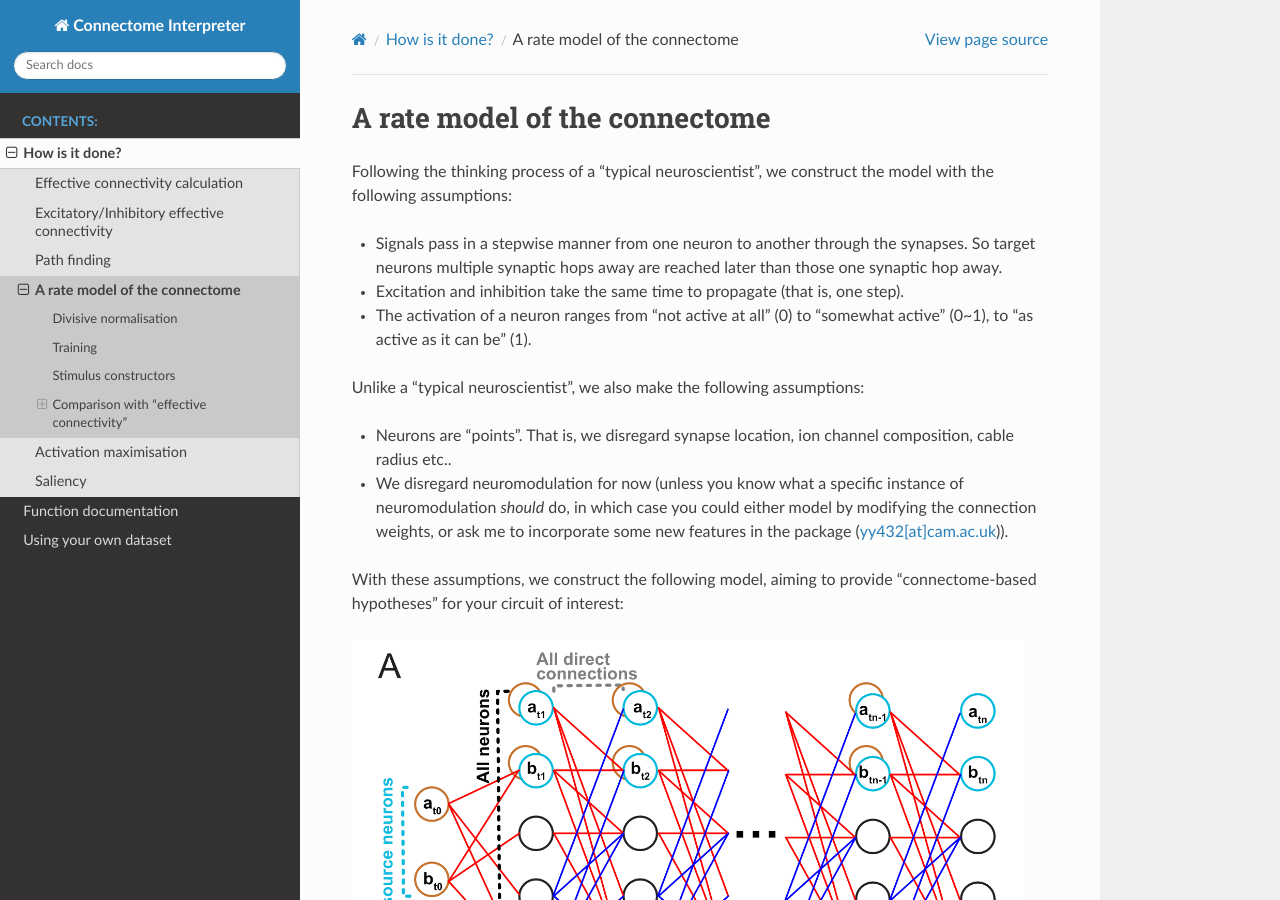
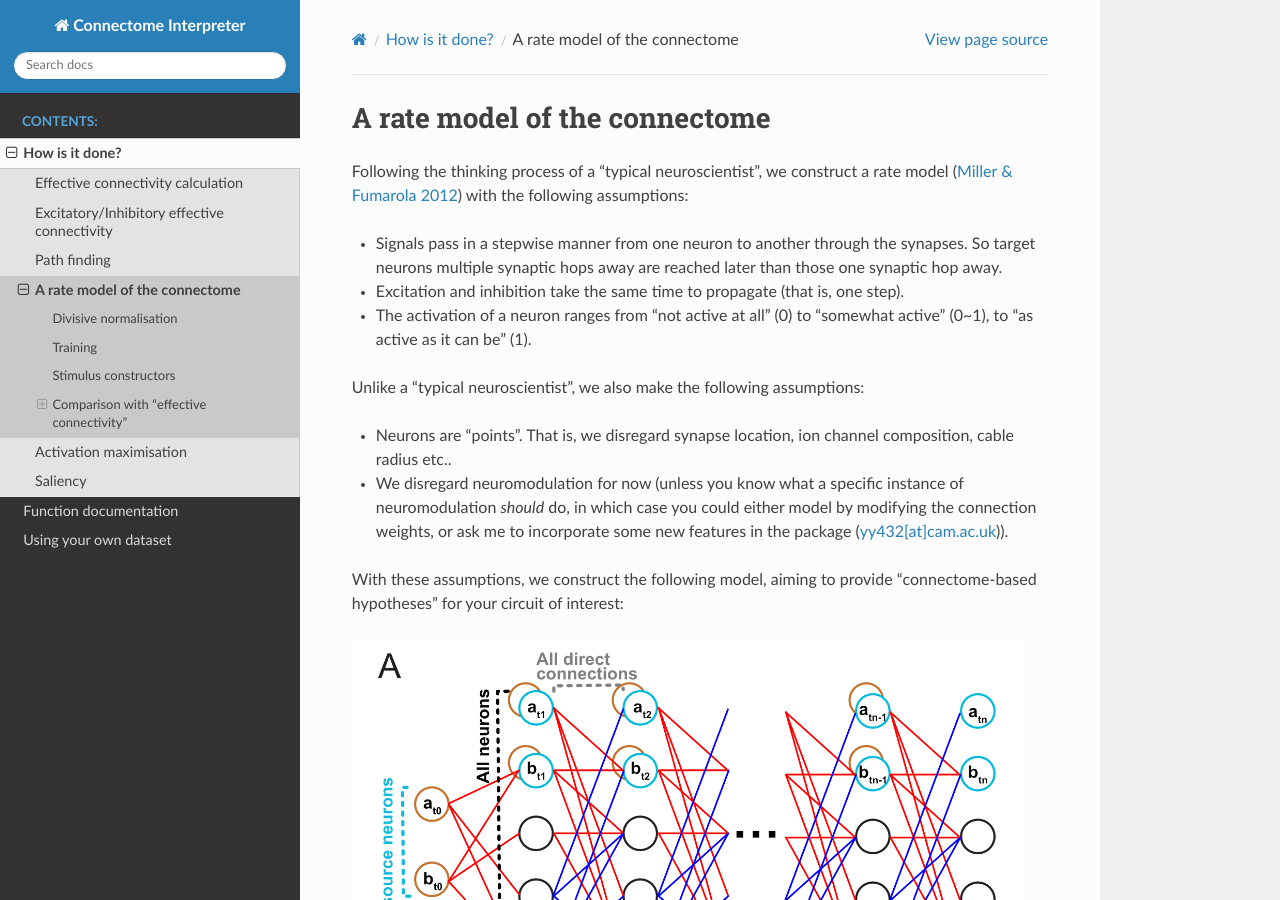
Before and after one commit to YijieYin/connectome_interpreter, a Sphinx documentation site: the page built from docs/tutorials/simple_model.rst, in a window 1280 px wide and 900 px high. Built offline with Sphinx 7.4.7 and the Read the Docs theme 3.1.0, drawn with Linux system fonts in a browser that asks for light colours.

Commit message:
add Miller ref

```diff
--- a/docs/tutorials/simple_model.rst
+++ b/docs/tutorials/simple_model.rst
@@ -1,7 +1,7 @@
 A rate model of the connectome
 =====================================
 
-Following the thinking process of a "typical neuroscientist", we construct the model with the following assumptions:
+Following the thinking process of a "typical neuroscientist", we construct a rate model (`Miller & Fumarola 2012 <https://direct.mit.edu/neco/article-abstract/24/1/25/7727/Mathematical-Equivalence-of-Two-Common-Forms-of?redirectedFrom=fulltext>`_) with the following assumptions:
 
 - Signals pass in a stepwise manner from one neuron to another through the synapses. So target neurons multiple synaptic hops away are reached later than those one synaptic hop away.
 - Excitation and inhibition take the same time to propagate (that is, one step).
```
